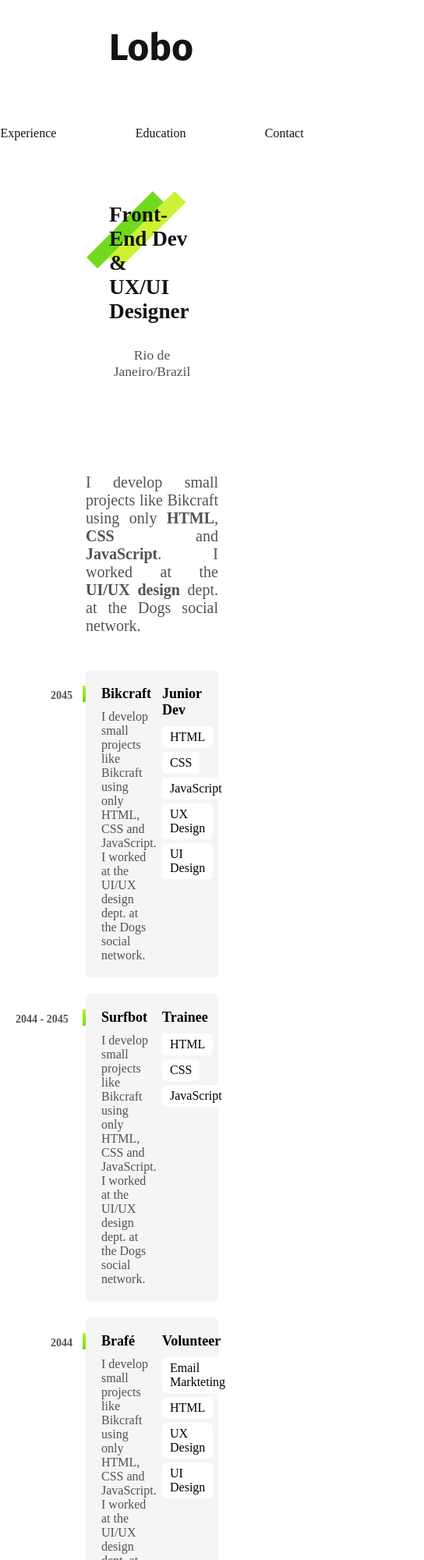
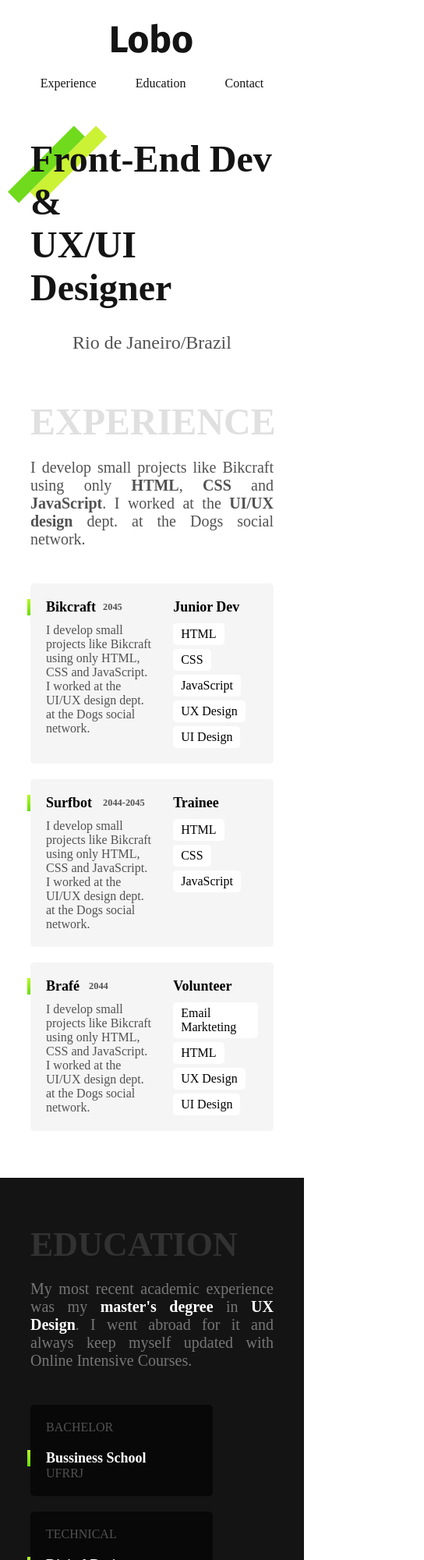
Before and after one commit to EriveltoLuna/front-end-cv, a plain HTML site: page index.html in a window 390 px wide. Shown: the top 2000 px of the page at 78% size, 544 px wide, since content can reach past the window. Drawn offline with Linux system fonts and the light colour scheme.

Commit message:
responsive css adjust

```diff
--- a/css/footer.css
+++ b/css/footer.css
@@ -10,12 +10,6 @@
   padding-bottom: 120px;
 }
 
-/* @media (max-width: 950px) {
-  .footer-intro {
-    justify-content: space-evenly;
-  }
-} */
-
 .footer-intro h2 {
   color: #cccccc;
   font-size: 1.5rem;
@@ -26,6 +20,12 @@
 @media (max-width: 950px) {
   .footer-intro h2{
     font-size: 1.20rem;
+  }
+}
+
+@media (max-width: 470px) {
+  .footer-intro h2{
+    font-size: 1rem;
   }
 }
 
@@ -61,6 +61,13 @@
   }
 }
 
+@media (max-width:470px){
+  .footer-intro-con h1{
+    font-size: 1.25rem;
+    line-height: 1.3;
+  }
+}
+
 .footer-copyright p {
   color: #8f8f8f;
   font-size: 1.125rem;
--- a/css/global.css
+++ b/css/global.css
@@ -31,3 +31,7 @@ ul,
 li {
   list-style: none;
 }
+
+main {
+  margin: 0px;
+}
--- a/css/header.css
+++ b/css/header.css
@@ -1,5 +1,11 @@
 header {
   margin: 40px 140px 120px;
+}
+
+@media (max-width:950px){
+  header{
+    margin: 30px auto;
+  }
 }
 .header-nav {
   display: flex;
@@ -10,20 +16,30 @@ header {
 
 @media (max-width: 950px) {
   .header-nav {
-    flex-direction: column;
-    gap: 80px;
+    display: block;
+    margin-bottom: 60px;
+  }
+}
+
+.header-nav img{
+  display: block;
+}
+
+@media (max-width: 950px) {
+  .header-nav img{
+    margin: auto;
+    margin-bottom: 30px;
   }
 }
 
 .header-nav-menu {
   display: flex;
-  gap: 15px;
+  gap: 10px;
 }
 
 @media (max-width: 950px){
   .header-nav-menu {
     justify-content: center;
-    gap: 20%;
   }
 }
 
@@ -37,12 +53,12 @@ header {
   display: flex;
   align-items: center;
   gap: 10%;
+  margin: 0px 10%;
 }
 
 @media (max-width:950px) {
   .header-intro{
     justify-content: center;
-    gap: 0px;
   }
 }
 
@@ -88,18 +104,6 @@ header {
   }
 }
 
-@media (max-width: 650px) {
-  .header-intro-text h1 {
-    font-size: 2.25rem;
-  }
-}
-
-@media (max-width: 570px) {
-  .header-intro-text h1 {
-    font-size: 1.7rem;
-  }
-}
-
 .header-intro-text h2 {
   font-size: 1.75rem;
   font-weight: normal;
@@ -112,15 +116,3 @@ header {
     text-align: center;
   }
 }
-
-@media (max-width: 650px) {
-  .header-intro-text h2 {
-    font-size: 1.2rem;
-  }
-}
-
-@media (max-width: 570px) {
-  .header-intro-text h2 {
-    font-size: 1.1rem;
-  }
-}
--- a/css/main-edu.css
+++ b/css/main-edu.css
@@ -7,7 +7,8 @@
 
 @media (max-width: 950px) {
   .main-edu {
-    padding: 60px 110px 120px 110px;
+    display: block;
+    padding: 60px 10% 100px;
   }
 }
 
@@ -15,7 +16,7 @@
   font-size: 7rem;
   text-transform: uppercase;
   font-weight: bold;
-  color: #000000;
+  color: #323232;
 }
 
 @media (max-width: 1300px) {
@@ -33,11 +34,19 @@
 @media (max-width: 950px) {
   .main-edu-title h1 {
     font-size: 4rem;
+    padding-bottom: 20px;
   }
 }
 
-@media (max-width: 950px) {
+@media (max-width: 500px) {
   .main-edu-title h1 {
+    font-size: 2.75rem;
+    padding-bottom: 20px;
+  }
+}
+
+@media (max-width:950px){
+  .main-edu-title h1 br {
     display: none;
   }
 }
@@ -57,32 +66,7 @@
 }
 
 .main-edu-info-1 {
-  margin-bottom: 50px;
-  max-width: 80%;
-}
-
-@media (max-width: 1000px) {
-  .main-edu-info-1 {
-    margin-bottom: 25px;
-  }
-}
-
-@media (max-width: 950px) {
-  .main-edu-info-1 {
-    max-width: 100%;
-  }
-}
-
-.main-edu-info-1 {
-  margin-bottom: 50px;
-  max-width: 80%;
-}
-
-@media (max-width: 1200px) {
-  .main-edu-info-1 {
-    max-width: 100%;
-    margin-bottom: 10px;
-  }
+  margin-bottom: 25px;
 }
 
 .main-edu-info-1 h2 {
@@ -125,12 +109,14 @@
 .main-edu-info-2-parent-container {
   display: flex;
   justify-content: space-between;
-  gap: 30px;
+  gap: 5%;
 }
 
-@media (max-width: 950px) {
-  .main-edu-info-2-parent-container {
-    justify-content: space-evenly;
+@media (max-width: 500px){
+  .main-edu-info-2-parent-container{
+    flex-direction: column;
+    gap: 20px;
+    width: 75%;
   }
 }
 
@@ -183,7 +169,7 @@
   background-image: url(../img/cursos.svg);
   width: 24px;
   height: 24px;
-  left: -36px;
+  left: -30px;
   top: -3px;
 }
 
@@ -216,7 +202,7 @@
   background-image: url(../img/idiomas.svg);
   width: 24px;
   height: 24px;
-  left: -36px;
+  left: -30px;
   top: -3px;
 }
 
--- a/css/main-exp.css
+++ b/css/main-exp.css
@@ -1,13 +1,13 @@
 .main-exp {
   display: flex;
-  padding-bottom: 60px;
   margin: 0px 140px;
   justify-content: space-between;
 }
 
 @media (max-width: 950px){
   .main-exp{
-    margin: 0px 110px;
+    display: block;
+    margin: 60px 10%;
   }
 }
 
@@ -32,13 +32,21 @@
 
 @media (max-width: 950px) {
   .main-exp-title h1 {
-    font-size: 5rem;
+    font-size: 4rem;
+    padding-bottom: 20px;
   }
 }
 
 @media (max-width:950px){
+  .main-exp-title h1 br {
+    display: none;
+  }
+}
+
+@media (max-width: 500px) {
   .main-exp-title h1 {
-    display: none;
+    font-size: 3rem;
+    padding-bottom: 20px;
   }
 }
 
@@ -58,7 +66,6 @@
 
 .main-exp-info-1 {
   margin-bottom: 50px;
-  max-width: 80%;
 }
 
 @media (max-width:1000px){
@@ -67,16 +74,16 @@
   }
 }
 
-@media (max-width:950px){
-  .main-exp-info-1{
-    max-width: 100%;
-  }
-}
-
 .main-exp-info-1 h2 {
   font-size: 1.5rem;
   text-align: left;
   color: #525252;
+}
+
+@media (max-width: 1200px) {
+  .main-exp-info-1 h2 {
+    font-size: 1.25rem;
+  }
 }
 
 @media (max-width: 950px){
@@ -107,17 +114,33 @@
   display: block;
   position: absolute;
   left: -65px;
-  top: 5px;
+  top: 3px;
+}
+
+@media (max-width:950px) {
+  #bikcraft-title::after {
+    left: 73px;
+    font-size: 0.775rem;
+  }
 }
 
 #surfbot-title::after {
-  content: "2044 - 2045";
+  content: "2044-2045";
   font-size: 0.875rem;
   color: #525252;
   display: block;
   position: absolute;
   left: -110px;
-  top: 5px;
+  top: 3px;
+
+}
+
+@media (max-width:950px) {
+  #surfbot-title::after {
+    left: 73px;
+    font-size: 0.775rem;
+    width: max-content;
+  }
 }
 
 #brafe-title::after {
@@ -127,7 +150,14 @@
   display: block;
   position: absolute;
   left: -65px;
-  top: 5px;
+  top: 3px;
+}
+
+@media (max-width:950px) {
+  #brafe-title::after {
+    left: 55px;
+    font-size: 0.775rem;
+  }
 }
 
 #bikcraft,
--- a/index.html
+++ b/index.html
@@ -13,7 +13,7 @@
   <header class="header">
 
     <nav class="header-nav" id="nav">
-      <a id="header-nav-home" href="#nav"><img src="./img/marca.svg" alt="Wolf"></a>
+      <img src="./img/marca.svg" alt="Wolf">
 
       <ul class="header-nav-menu">
         <li><a href="#main-exp">experience</a></li>
@@ -24,7 +24,7 @@
     </nav>
 
     <div class="header-intro">
-        <img id="header-intro-profile" src="./img/perfil.jpg" alt="grey Wolf">
+      <img id="header-intro-profile" src="./img/perfil.jpg" alt="grey Wolf">
       <div class="header-intro-text">
         <h1>Front-End Dev &<br>UX/UI Designer</h1>
         <h2>Rio de Janeiro/Brazil</h2>
@@ -51,7 +51,7 @@
         <div class="main-exp-info-2-container" id="bikcraft">
 
           <div class="main-exp-info-2-description">
-            <h2 id="bikcraft-title">Bikcraft</h2>
+            <h2  id="bikcraft-title">Bikcraft</h2>
             <p>I develop small projects like Bikcraft using only HTML, CSS and JavaScript. I worked at the UI/UX design dept. at the Dogs social network.</p>
           </div>
 
```
